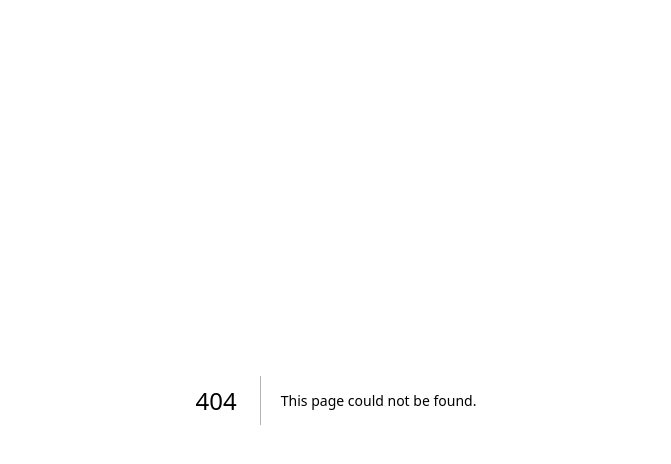
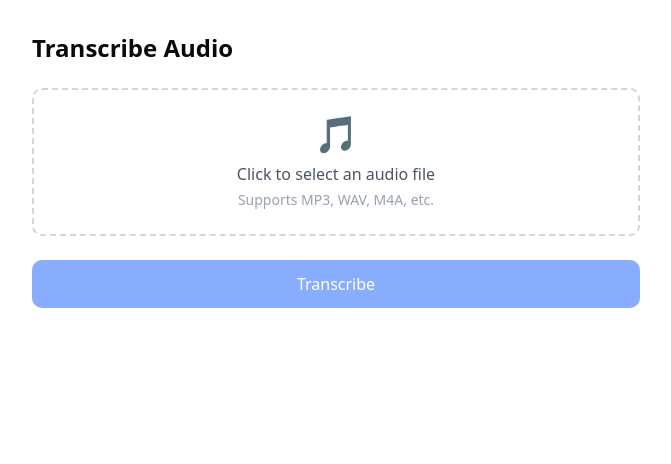
Before and after one commit to shiningsudipto/ai-sdk-practice, a Next.js app: page /transcribe-audio in a window 1280 px wide. Before the commit this address had no page. Shown: the top 464 px of the page, without its empty margins (304-975 px from the left). Built offline with nearby package versions, Linux system fonts and the light colour scheme.

Commit message:
transcribe audio to text system added

```diff
--- /dev/null
+++ b/app/api/transcribe-audio/route.ts
@@ -0,0 +1,28 @@
+import { openai } from "@ai-sdk/openai";
+import { experimental_transcribe as transcribe } from "ai";
+
+export async function POST(req: Response) {
+  try {
+    const formData = await req.formData();
+    const audioFile = formData.get("audio") as File;
+
+    if (!audioFile) {
+      return new Response("No audio file provided", {
+        status: 500,
+      });
+    }
+
+    const arrayBuffer = await audioFile.arrayBuffer();
+    const unit8Array = new Uint8Array(arrayBuffer);
+
+    const transcript = await transcribe({
+      model: openai.transcription("whisper-1"),
+      audio: unit8Array,
+    });
+
+    return Response.json(transcript);
+  } catch (error) {
+    console.error("Failed to transcribe: ", error);
+    return new Response("Failed to transcribe", { status: 500 });
+  }
+}
--- a/app/page.tsx
+++ b/app/page.tsx
@@ -8,6 +8,7 @@ const page = () => {
       <Link href={"chat"}>Chat</Link>
       <Link href={"multi-model-chat"}>Multi Model Chat</Link>
       <Link href={"img-generate"}>Generate Image</Link>
+      <Link href={"transcribe-audio"}>Transcribe Audio</Link>
     </div>
   );
 };
--- /dev/null
+++ b/app/transcribe-audio/page.tsx
@@ -0,0 +1,168 @@
+"use client";
+
+import { useState, useRef } from "react";
+import axios from "axios";
+
+interface TranscriptResult {
+  text: string;
+  segments?: Array<{ start: number; end: number; text: string }>;
+  language?: string;
+  durationInSeconds: number;
+}
+
+export default function TranscribeAudioPage() {
+  const [file, setFile] = useState<File | null>(null);
+  const [result, setResult] = useState<TranscriptResult | null>(null);
+  const [error, setError] = useState("");
+  const [loading, setLoading] = useState(false);
+  const fileInputRef = useRef<HTMLInputElement>(null);
+
+  const handleFileChange = (e: React.ChangeEvent<HTMLInputElement>) => {
+    const selectedFile = e.target.files?.[0];
+    if (selectedFile) {
+      setFile(selectedFile);
+      setResult(null);
+      setError("");
+    }
+  };
+
+  const removeFile = () => {
+    setFile(null);
+    setResult(null);
+    if (fileInputRef.current) {
+      fileInputRef.current.value = "";
+    }
+  };
+
+  const handleSubmit = async (e: React.FormEvent) => {
+    e.preventDefault();
+    if (!file) return;
+
+    setLoading(true);
+    setError("");
+    setResult(null);
+
+    try {
+      const formData = new FormData();
+      formData.append("audio", file);
+
+      const { data } = await axios.post("/api/transcribe-audio", formData, {
+        headers: { "Content-Type": "multipart/form-data" },
+      });
+
+      setResult(data);
+    } catch (err) {
+      if (axios.isAxiosError(err)) {
+        setError(err.response?.data || err.message);
+      } else {
+        setError("An unexpected error occurred");
+      }
+    } finally {
+      setLoading(false);
+    }
+  };
+
+  return (
+    <div className="min-h-screen p-8 max-w-2xl mx-auto">
+      <h1 className="text-2xl font-bold mb-6">Transcribe Audio</h1>
+
+      <form onSubmit={handleSubmit} className="space-y-6">
+        <div className="border-2 border-dashed border-gray-300 rounded-lg p-6">
+          <input
+            ref={fileInputRef}
+            type="file"
+            accept="audio/*"
+            onChange={handleFileChange}
+            className="hidden"
+            id="audio-upload"
+          />
+
+          {!file ? (
+            <label
+              htmlFor="audio-upload"
+              className="flex flex-col items-center cursor-pointer"
+            >
+              <div className="text-4xl mb-2">🎵</div>
+              <span className="text-gray-600">Click to select an audio file</span>
+              <span className="text-gray-400 text-sm mt-1">
+                Supports MP3, WAV, M4A, etc.
+              </span>
+            </label>
+          ) : (
+            <div className="flex items-center justify-between">
+              <div className="flex items-center gap-3">
+                <span className="text-2xl">🎵</span>
+                <div>
+                  <p className="font-medium">{file.name}</p>
+                  <p className="text-sm text-gray-500">
+                    {(file.size / 1024 / 1024).toFixed(2)} MB
+                  </p>
+                </div>
+              </div>
+              <button
+                type="button"
+                onClick={removeFile}
+                className="text-red-600 hover:text-red-800"
+              >
+                Remove
+              </button>
+            </div>
+          )}
+        </div>
+
+        <button
+          type="submit"
+          disabled={loading || !file}
+          className="w-full px-4 py-3 bg-blue-600 text-white rounded-lg disabled:opacity-50"
+        >
+          {loading ? "Transcribing..." : "Transcribe"}
+        </button>
+      </form>
+
+      {loading && (
+        <div className="mt-6 p-4 bg-gray-100 rounded-lg animate-pulse">
+          <div className="h-4 bg-gray-300 rounded w-3/4 mb-2"></div>
+          <div className="h-4 bg-gray-300 rounded w-1/2"></div>
+        </div>
+      )}
+
+      {error && (
+        <div className="mt-6 p-4 bg-red-100 text-red-700 rounded-lg">
+          {error}
+        </div>
+      )}
+
+      {result && (
+        <div className="mt-6 space-y-4">
+          <div className="p-4 bg-gray-100 rounded-lg">
+            <h2 className="font-semibold mb-2">Transcript</h2>
+            <p className="whitespace-pre-wrap">{result.text}</p>
+          </div>
+
+          <div className="flex gap-4 text-sm text-gray-600">
+            {result.language && <span>Language: {result.language}</span>}
+            {result.durationInSeconds && (
+              <span>Duration: {result.durationInSeconds.toFixed(1)}s</span>
+            )}
+          </div>
+
+          {result.segments && result.segments.length > 0 && (
+            <div className="p-4 bg-gray-50 rounded-lg">
+              <h2 className="font-semibold mb-2">Segments</h2>
+              <div className="space-y-2 max-h-64 overflow-y-auto">
+                {result.segments.map((segment, index) => (
+                  <div key={index} className="text-sm">
+                    <span className="text-gray-500">
+                      [{segment.start.toFixed(1)}s - {segment.end.toFixed(1)}s]
+                    </span>{" "}
+                    {segment.text}
+                  </div>
+                ))}
+              </div>
+            </div>
+          )}
+        </div>
+      )}
+    </div>
+  );
+}
```
